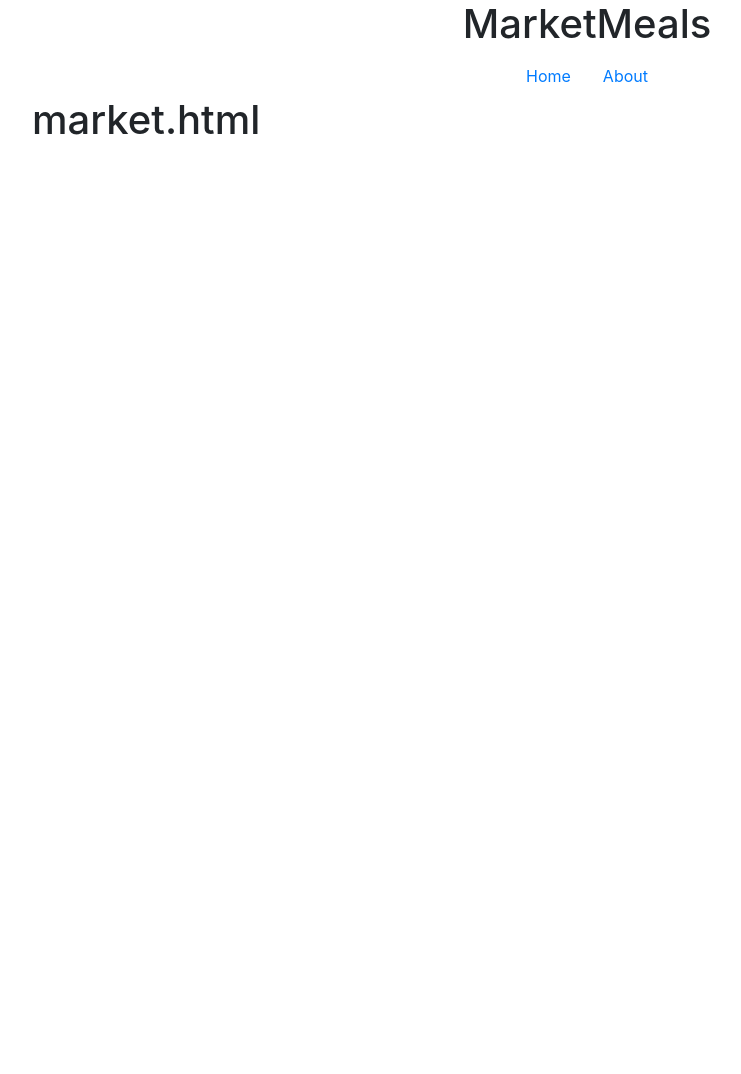
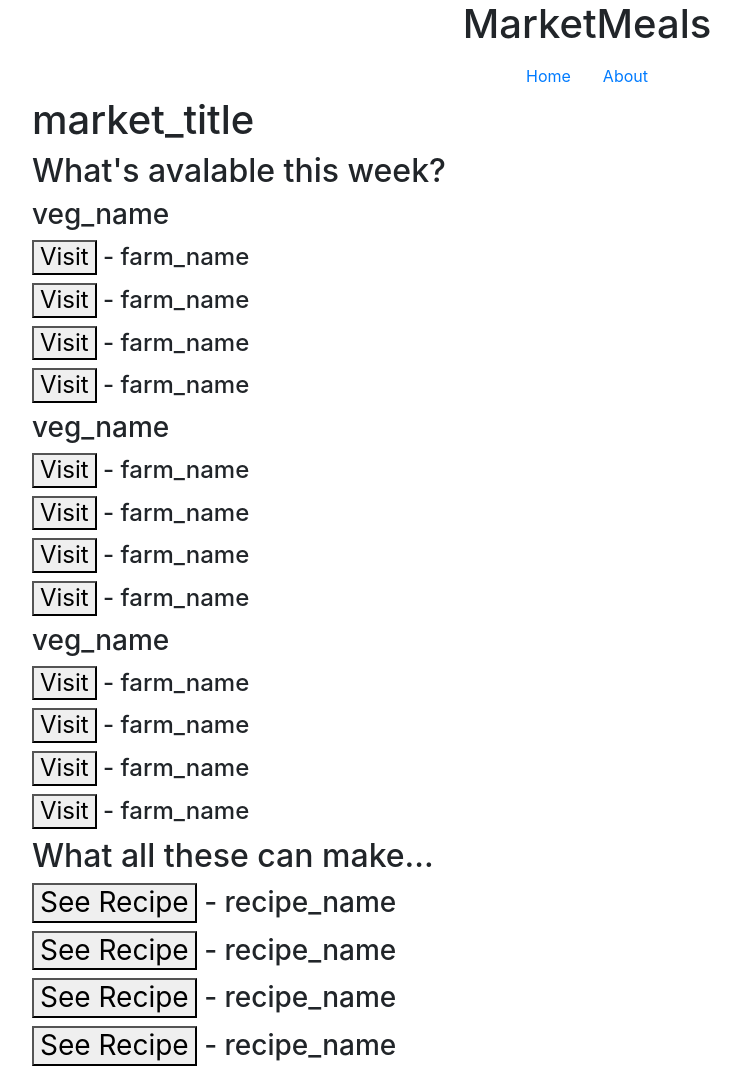
Before and after one commit to austinlesure/market-meals, a Flask app: page /market in a window 1280 px wide. Shown: the whole page, without its empty margins (53-794 px from the left). Before the commit the page ends 135 px from the top, so only its background shows below. Run offline with Flask 2, Linux system fonts and the light colour scheme; some libraries are stand-ins or nearby versions.

Commit message:
new static template for market.html

```diff
--- a/templates/market.html
+++ b/templates/market.html
@@ -1,5 +1,114 @@
-{% extends 'base.html' %}
-
-{% block content %}
-  <h1>market.html</h1>
+{% extends 'base.html' %} {% block content %}
+<h1>market_title</h1>
+<div id='veg_and_farm_list'>
+  <h2>What's avalable this week?</h2>
+  <div id='{{ veg_id }}' class=''>
+    <h3>veg_name</h3>
+    <div id='{{ farm_id }}'>
+      <h4>
+        <a href='#'>
+          <button>Visit</button>
+          <a/> - farm_name</h4>
+    </div>
+    <div id='{{ farm_id }}'>
+      <h4>
+        <a href='#'>
+          <button>Visit</button>
+          <a/> - farm_name</h4>
+    </div>
+    <div id='{{ farm_id }}'>
+      <h4>
+        <a href='#'>
+          <button>Visit</button>
+          <a/> - farm_name</h4>
+    </div>
+    <div id='{{ farm_id }}'>
+      <h4>
+        <a href='#'>
+          <button>Visit</button>
+          <a/> - farm_name</h4>
+    </div>
+  </div>
+  <div id='{{ veg_id }}' class=''>
+    <h3>veg_name</h3>
+    <div id='{{ farm_id }}'>
+      <h4>
+        <a href='#'>
+          <button>Visit</button>
+          <a/> - farm_name</h4>
+    </div>
+    <div id='{{ farm_id }}'>
+      <h4>
+        <a href='#'>
+          <button>Visit</button>
+          <a/> - farm_name</h4>
+    </div>
+    <div id='{{ farm_id }}'>
+      <h4>
+        <a href='#'>
+          <button>Visit</button>
+          <a/> - farm_name</h4>
+    </div>
+    <div id='{{ farm_id }}'>
+      <h4>
+        <a href='#'>
+          <button>Visit</button>
+          <a/> - farm_name</h4>
+    </div>
+  </div>
+  <div id='{{ veg_id }}' class=''>
+    <h3>veg_name</h3>
+    <div id='{{ farm_id }}'>
+      <h4>
+        <a href='#'>
+          <button>Visit</button>
+          <a/> - farm_name</h4>
+    </div>
+    <div id='{{ farm_id }}'>
+      <h4>
+        <a href='#'>
+          <button>Visit</button>
+          <a/> - farm_name</h4>
+    </div>
+    <div id='{{ farm_id }}'>
+      <h4>
+        <a href='#'>
+          <button>Visit</button>
+          <a/> - farm_name</h4>
+    </div>
+    <div id='{{ farm_id }}'>
+      <h4>
+        <a href='#'>
+          <button>Visit</button>
+          <a/> - farm_name</h4>
+    </div>
+  </div>
+</div>
+<div id='recipe_list'>
+  <h2>What all these can make...</h2>
+  <div id='{{ farm_id }}'>
+    <h3>
+      <a href='#'>
+        <button>See Recipe</button>
+        <a/> - recipe_name</h3>
+  </div>
+  <div id='{{ farm_id }}'>
+    <h3>
+      <a href='#'>
+        <button>See Recipe</button>
+        <a/> - recipe_name</h3>
+  </div>
+  <div id='{{ farm_id }}'>
+    <h3>
+      <a href='#'>
+        <button>See Recipe</button>
+        <a/> - recipe_name</h3>
+  </div>
+  <div id='{{ farm_id }}' class=''>
+    <h3>
+      <a href='#'>
+        <button>See Recipe</button>
+        <a/> - recipe_name</h3>
+  </div>
+</div>
 {% endblock %}
```
